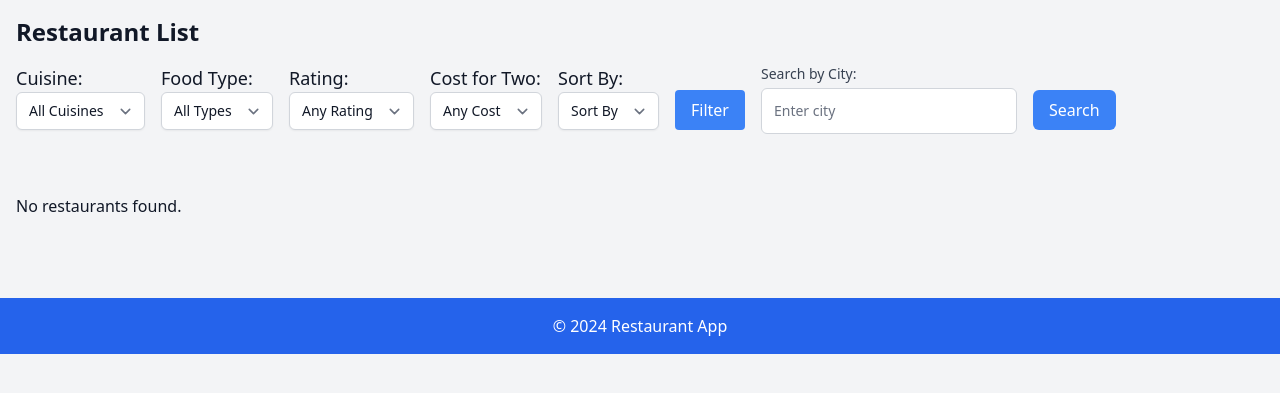
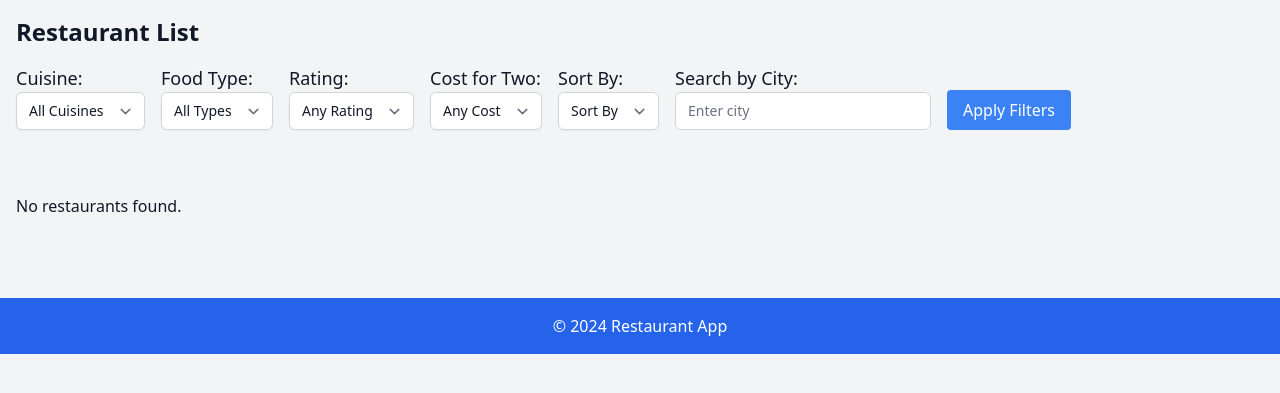
Before and after one commit to KarthikrajanTP/RestaurantApp, a Django app: template templates/restaurant_list.html in a window 1280 px wide. Shown: the part 64-457 px from the top of the page. Run offline with Django 3.2, Linux system fonts and the light colour scheme; the template is opened without the code that fills it, so the values that code supplies are empty; some libraries are stand-ins or nearby versions.

Commit message:
Combine search and filter option

```diff
--- a/static/output.css
+++ b/static/output.css
@@ -1355,6 +1355,11 @@ select {
   color: rgb(255 255 255 / var(--tw-text-opacity));
 }
 
+.text-gray-400 {
+  --tw-text-opacity: 1;
+  color: rgb(156 163 175 / var(--tw-text-opacity));
+}
+
 .shadow {
   --tw-shadow: 0 1px 3px 0 rgb(0 0 0 / 0.1), 0 1px 2px -1px rgb(0 0 0 / 0.1);
   --tw-shadow-colored: 0 1px 3px 0 var(--tw-shadow-color), 0 1px 2px -1px var(--tw-shadow-color);
--- a/templates/base.html
+++ b/templates/base.html
@@ -14,10 +14,10 @@
         <nav class="bg-blue-600 border-gray-200 text-white">
             <div class="max-w-screen-xl flex flex-wrap items-center justify-between mx-auto p-4">
                 <a href="{% url 'restaurant-list' %}" class="flex items-center space-x-3 rtl:space-x-reverse">
-                    <span class="self-center text-2xl font-semibold whitespace-nowrap dark:text-white">Restaurant App</span>
+                    <span class="self-center text-2xl font-semibold whitespace-nowrap">Restaurant App</span>
                 </a>
-                <button data-collapse-toggle="navbar-multi-level" type="button" class="inline-flex items-center p-2 w-10 h-10 justify-center text-sm text-gray-500 rounded-lg md:hidden hover:bg-gray-100 focus:outline-none focus:ring-2 focus:ring-gray-200 dark:text-gray-400 dark:hover:bg-gray-700 dark:focus:ring-gray-600" aria-controls="navbar-multi-level" aria-expanded="false">
-                    <span class="sr-only">Open main menu</span>
+                <button data-collapse-toggle="navbar-multi-level" type="button" class="inline-flex items-center p-2 w-10 h-10 justify-center text-sm text-gray-500 rounded-lg md:hidden hover:bg-gray-100 focus:outline-none focus:ring-2 focus:ring-gray-200 :text-gray-400 " aria-controls="navbar-multi-level" aria-expanded="false">
+                    <span class="sr-only">Open main menu</span>dark
                     <svg class="w-5 h-5" aria-hidden="true" xmlns="http://www.w3.org/2000/svg" fill="none" viewBox="0 0 17 14">
                         <path stroke="currentColor" stroke-linecap="round" stroke-linejoin="round" stroke-width="2" d="M1 1h15M1 7h15M1 13h15"/>
                     </svg>
@@ -25,7 +25,7 @@
                 <div class="hidden bg-blue-600 w-full md:block md:w-auto" id="navbar-multi-level">
                     <ul class="flex flex-col font-medium p-4 md:p-0 mt-4 border border-gray-100 rounded-lg md:space-x-8 rtl:space-x-reverse md:flex-row md:mt-0 md:border-0 bg-blue-600">
                         <li>
-                            <a href="{% url 'restaurant-list' %}" class="block py-2 px-3 text-white rounded md:bg-transparent md:p-0 md:dark:text-blue-500 " aria-current="page">Home</a>
+                            <a href="{% url 'restaurant-list' %}" class="block py-2 px-3 text-white rounded md:bg-transparent md:p-0 " aria-current="page">Home</a>
                         </li>
                         {% if user.is_authenticated %}
                             <li class="relative">
@@ -33,16 +33,16 @@
                                     <path stroke="currentColor" stroke-linecap="round" stroke-linejoin="round" stroke-width="2" d="m1 1 4 4 4-4"/>
                                 </svg></button>
 
-                                <div id="dropdownNavbar" class="z-10 hidden font-normal bg-white divide-y divide-gray-100 rounded-lg shadow w-44 dark:bg-gray-700 dark:divide-gray-600">
-                                    <ul class="py-2 text-sm text-gray-700 dark:text-gray-200" aria-labelledby="dropdownNavbarLink">
+                                <div id="dropdownNavbar" class="z-10 hidden font-normal bg-white divide-y divide-gray-100 rounded-lg shadow w-44 ">
+                                    <ul class="py-2 text-sm text-gray-700" aria-labelledby="dropdownNavbarLink">
                                         <li>
-                                            <a href="{% url 'spotlight_restaurants' %}" class="block px-4 py-2 hover:bg-gray-100 dark:hover:bg-gray-600 dark:hover:text-white">View Spotlight Hotels</a>
+                                            <a href="{% url 'spotlight_restaurants' %}" class="block px-4 py-2 hover:bg-gray-100 ">View Spotlight Hotels</a>
                                         </li>
                                         <li>
-                                            <a href="{% url 'bookmarked_restaurants' %}" class="block px-4 py-2 hover:bg-gray-100 dark:hover:bg-gray-600 dark:hover:text-white">Bookmarked Hotels</a>
+                                            <a href="{% url 'bookmarked_restaurants' %}" class="block px-4 py-2 hover:bg-gray-100 ">Bookmarked Hotels</a>
                                         </li>
                                         <li>
-                                            <a href="{% url 'visited_restaurants' %}" class="block px-4 py-2 hover:bg-gray-100 dark:hover:bg-gray-600 dark:hover:text-white">Visited Hotels</a>
+                                            <a href="{% url 'visited_restaurants' %}" class="block px-4 py-2 hover:bg-gray-100 ">Visited Hotels</a>
                                         </li>
                                     </ul>
                                     <div class="py-1">
@@ -57,7 +57,7 @@
                             </li>
                         {% else %}
                             <li>
-                                <a href="{% url 'login' %}" class="block py-2 px-3 text-white rounded md:border-0 md:p-0 dark:text-white ">Login</a>
+                                <a href="{% url 'login' %}" class="block py-2 px-3 text-white rounded md:border-0 md:p-0 ">Login</a>
                             </li>
                         {% endif %}
                     </ul>
@@ -78,7 +78,7 @@
                 menu.classList.toggle('hidden');
             });
 
-            //Ajax
+        //ajax
             function getCookie(name) {
                 let cookieValue = null;
                 if (document.cookie && document.cookie !== '') {
@@ -94,7 +94,7 @@
                 return cookieValue;
             }
 
-            // Function to handle toggle visit
+        // Function to handle toggle visit
             function toggleVisit(restaurantId) {
                 fetch(`/restaurants/${restaurantId}/toggle-visit/`, {
                     method: 'POST',
@@ -120,7 +120,7 @@
                     .catch(error => console.error('Error:', error));
             }
 
-            // Function to handle toggle bookmark
+        // Function to handle toggle bookmark
             function toggleBookmark(restaurantId) {
                 fetch(`/restaurants/${restaurantId}/toggle-bookmark/`, {
                     method: 'POST',
--- a/templates/restaurant_list.html
+++ b/templates/restaurant_list.html
@@ -60,23 +60,17 @@
                 </select>
             </div>
 
+            <div class="mb-4">
+                <label for="city" class="block text-lg">Search by City:</label>
+                <input type="text" id="city" name="city" value="{{ request.GET.city }}" class="block w-full pl-3 pr-10 py-2 text-base border-gray-300 focus:outline-none focus:ring-blue-500 focus:border-blue-500 sm:text-sm rounded-md" placeholder="Enter city">
+            </div>
+
             <div class="flex items-end mb-4">
-                <button type="submit" class="py-2 px-4 bg-blue-500 text-white rounded hover:bg-blue-700">Filter</button>
+                <button type="submit" class="py-2 px-4 bg-blue-500 text-white rounded hover:bg-blue-700">Apply Filters</button>
             </div>
         </form>
 
-
-        <form method="get" action="" class="mb-4 flex flex-wrap gap-4">
-            <div>
-                <label for="city" class="block text-sm font-medium text-gray-700">Search by City:</label>
-                <input type="text" id="city" name="city" value="{{ request.GET.city }}" class="mt-1 block w-full pl-3 pr-10 py-3 text-base border-gray-300 focus:outline-none focus:ring-indigo-500 focus:border-indigo-500 sm:text-sm rounded-md" placeholder="Enter city">
-            </div>
-            <button type="submit" class="self-end mb-6 px-4 py-2 bg-blue-500 text-white rounded-md hover:bg-blue-700">Search</button>
-        </form>
-
     </div>
-
-
 
     <div class="grid grid-cols-1 sm:grid-cols-2 md:grid-cols-3 gap-6">
 
@@ -110,8 +104,8 @@
             <div class="pagination">
                 <span class="step-links">
                     {% if page_obj.has_previous %}
-                        <a href="?{% if request.GET.cuisine %}cuisine={{ request.GET.cuisine }}&{% endif %}{% if request.GET.food_type %}food_type={{ request.GET.food_type }}&{% endif %}{% if request.GET.rating %}rating={{ request.GET.rating }}&{% endif %}{% if request.GET.cost %}cost={{ request.GET.cost }}&{% endif %}{% if request.GET.sort_by %}sort_by={{ request.GET.sort_by }}&{% endif %}page=1">&laquo; first</a>
-                        <a href="?{% if request.GET.cuisine %}cuisine={{ request.GET.cuisine }}&{% endif %}{% if request.GET.food_type %}food_type={{ request.GET.food_type }}&{% endif %}{% if request.GET.rating %}rating={{ request.GET.rating }}&{% endif %}{% if request.GET.cost %}cost={{ request.GET.cost }}&{% endif %}{% if request.GET.sort_by %}sort_by={{ request.GET.sort_by }}&{% endif %}page={{ page_obj.previous_page_number }}">&lsaquo; previous</a>
+                        <a href="?{% if request.GET.cuisines %}cuisines={{ request.GET.cuisines }}&{% endif %}{% if request.GET.food_type %}food_type={{ request.GET.food_type }}&{% endif %}{% if request.GET.rating %}rating={{ request.GET.rating }}&{% endif %}{% if request.GET.cost %}cost={{ request.GET.cost }}&{% endif %}{% if request.GET.o %}o={{ request.GET.o }}&{% endif %}page=1">&laquo; first</a>
+                        <a href="?{% if request.GET.cuisines %}cuisines={{ request.GET.cuisines }}&{% endif %}{% if request.GET.food_type %}food_type={{ request.GET.food_type }}&{% endif %}{% if request.GET.rating %}rating={{ request.GET.rating }}&{% endif %}{% if request.GET.cost %}cost={{ request.GET.cost }}&{% endif %}{% if request.GET.o %}o={{ request.GET.o }}&{% endif %}page={{ page_obj.previous_page_number }}">&lsaquo; previous</a>
                     {% endif %}
 
                     <span class="current">
@@ -119,12 +113,11 @@
                     </span>
 
                     {% if page_obj.has_next %}
-                        <a href="?{% if request.GET.cuisine %}cuisine={{ request.GET.cuisine }}&{% endif %}{% if request.GET.food_type %}food_type={{ request.GET.food_type }}&{% endif %}{% if request.GET.rating %}rating={{ request.GET.rating }}&{% endif %}{% if request.GET.cost %}cost={{ request.GET.cost }}&{% endif %}{% if request.GET.sort_by %}sort_by={{ request.GET.sort_by }}&{% endif %}page={{ page_obj.next_page_number }}">next &rsaquo;</a>
-                        <a href="?{% if request.GET.cuisine %}cuisine={{ request.GET.cuisine }}&{% endif %}{% if request.GET.food_type %}food_type={{ request.GET.food_type }}&{% endif %}{% if request.GET.rating %}rating={{ request.GET.rating }}&{% endif %}{% if request.GET.cost %}cost={{ request.GET.cost }}&{% endif %}{% if request.GET.sort_by %}sort_by={{ request.GET.sort_by }}&{% endif %}page={{ page_obj.paginator.num_pages }}">last &raquo;</a>
+                        <a href="?{% if request.GET.cuisines %}cuisines={{ request.GET.cuisines }}&{% endif %}{% if request.GET.food_type %}food_type={{ request.GET.food_type }}&{% endif %}{% if request.GET.rating %}rating={{ request.GET.rating }}&{% endif %}{% if request.GET.cost %}cost={{ request.GET.cost }}&{% endif %}{% if request.GET.o %}o={{ request.GET.o }}&{% endif %}page={{ page_obj.next_page_number }}">next &rsaquo;</a>
+                        <a href="?{% if request.GET.cuisines %}cuisines={{ request.GET.cuisines }}&{% endif %}{% if request.GET.food_type %}food_type={{ request.GET.food_type }}&{% endif %}{% if request.GET.rating %}rating={{ request.GET.rating }}&{% endif %}{% if request.GET.cost %}cost={{ request.GET.cost }}&{% endif %}{% if request.GET.o %}o={{ request.GET.o }}&{% endif %}page={{ page_obj.paginator.num_pages }}">last &raquo;</a>
                     {% endif %}
                 </span>
             </div>
         {% endif %}
-
     </div>
 {% endblock %}
```
Also changed, not shown: restaurants/tests/test_models.py (+59 -11 lines), restaurants/tests/test_views.py (+60 -11 lines).
